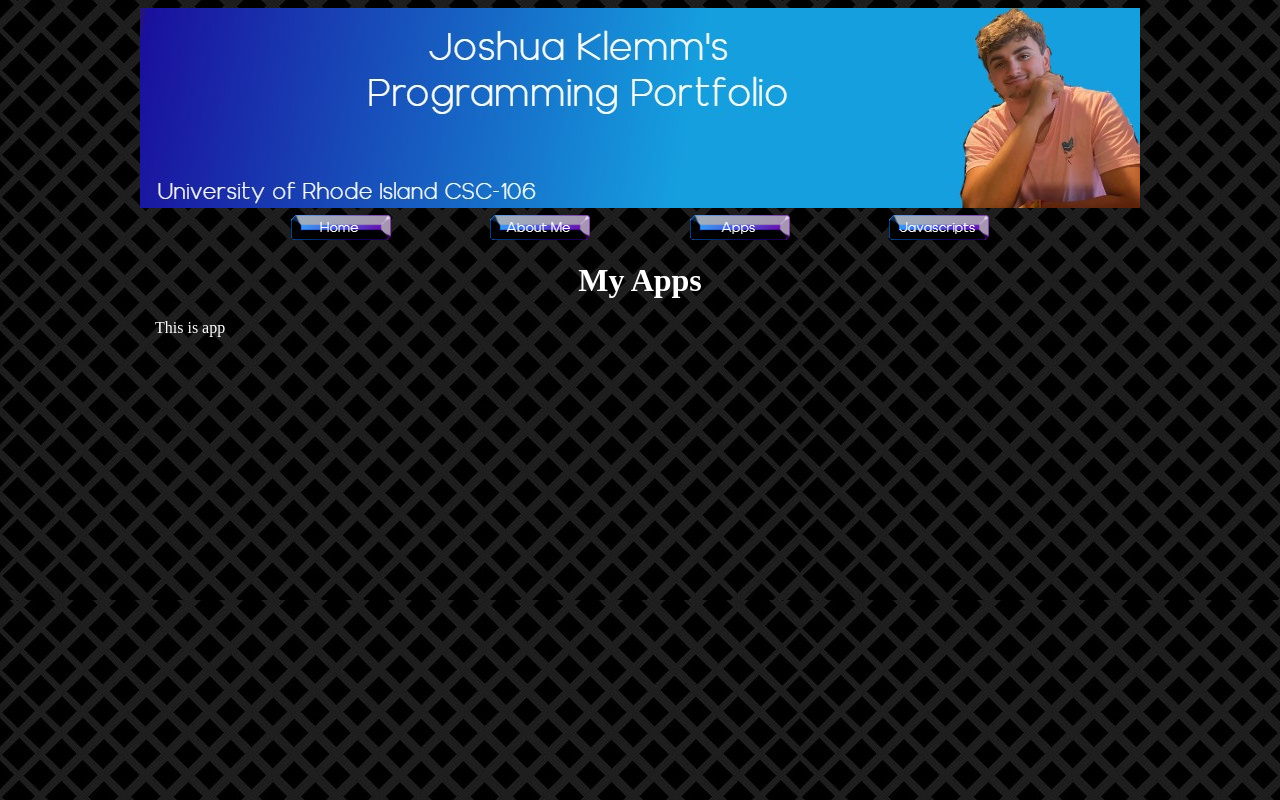
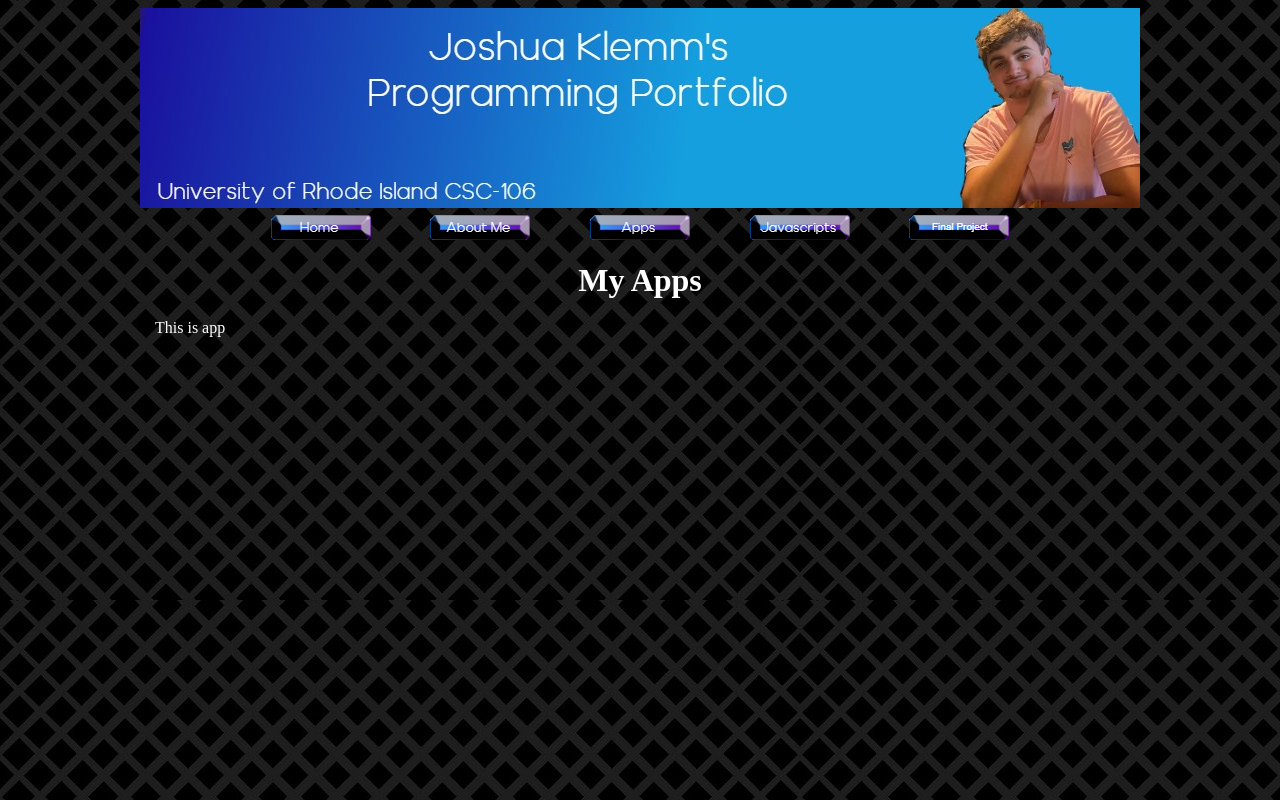
Before and after one commit to Jklemm28/Jklemm28.github.io, a plain HTML site: page apps.html in a window 1280 px wide. Drawn offline with Linux system fonts and the light colour scheme.

Commit message:
Update apps.html

```diff
--- a/apps.html
+++ b/apps.html
@@ -47,6 +47,7 @@ p    {color: white;}
 	<td align="center"><a href="about.html"><img src="about_me.png"></td>
 	<td align="center"><a href="apps.html"><img src="apps.png"></td>
 	<td align="center"><a href="javascript.html"><img src="javascript.png"></td>
+	<td align="center"><a href="finalProject.html"><img src="final_project.png"></td>
   </tr>
 </table>
 <div id="top_text">
```
